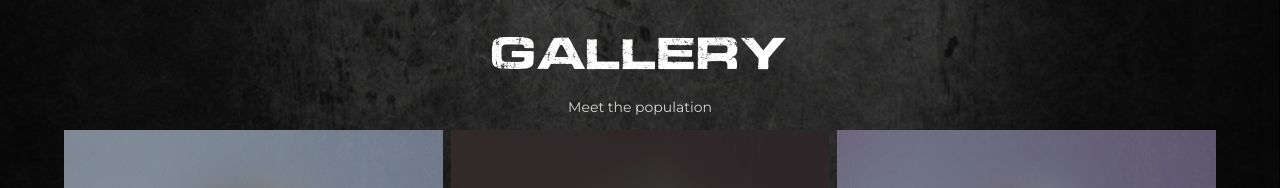
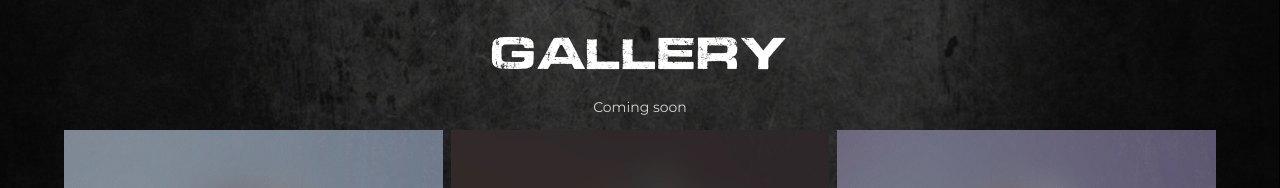
Before and after one commit to RobertIskandarani/NUWorld, a React (Create React App) app: page / in a window 1280 px wide. Shown: the part 2468-2656 px from the top of the page. Built offline with nearby package versions, Linux system fonts and the light colour scheme.

Commit message:
coming soon

```diff
--- a/src/components/Gallery.jsx
+++ b/src/components/Gallery.jsx
@@ -20,7 +20,7 @@ const Gallery = () => {
     return (
         <div className="gallery">
             <h1 className="gallery-title">Gallery</h1>
-            <p className="meet-the-population">Meet the population</p>
+            <p className="meet-the-population">Coming soon</p>
             <Carousel
                 enableSwipe={true}
                 enableMouseSwipe={true}
```
Also changed, not shown: 1 other file (tests, documents, lock files or other folders).
